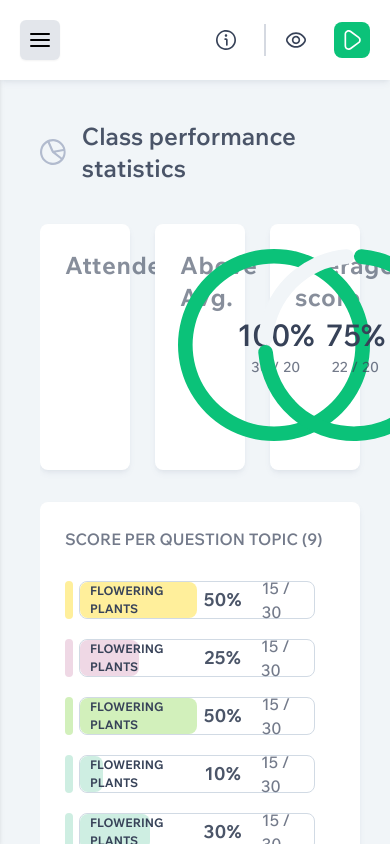
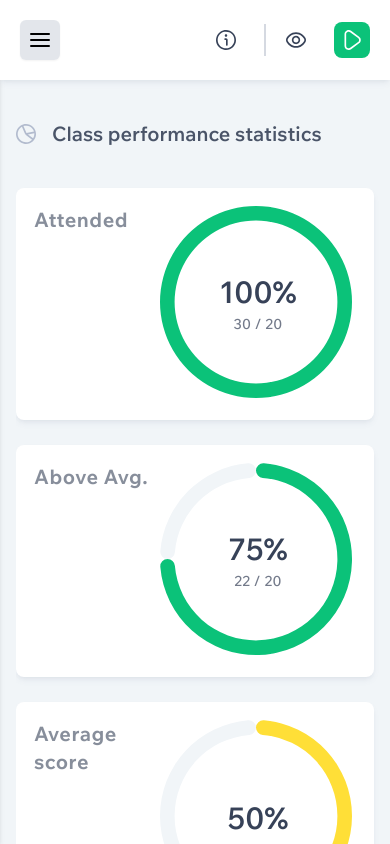
Before and after one commit to GodwinChibyk/afrilearn-web-app-test, a Next.js app: page / in a window 390 px wide. Built offline with nearby package versions, Linux system fonts and the light colour scheme.

Commit message:
feat[StatisticesPage]: add responsiviness

```diff
--- a/components/Global/Cards/PIeChartCard.tsx
+++ b/components/Global/Cards/PIeChartCard.tsx
@@ -26,9 +26,9 @@ export const PIeChartCard = ({
     percentageValue < 40 ? "red" : percentageValue < 70 ? "#FFDF37" : "#0BC279";
 
   return (
-    <div className="bg-whiteColor flex flex-row justify-between shadow-md shadow-grayColor/10 p-[25px] rounded-lg">
+    <div className="bg-whiteColor flex flex-row justify-between shadow-md shadow-grayColor/10 p-[18px] md:p-[25px] rounded-lg">
       <div>
-        <p className="text-2xl text-textColor/60 font-[family-name:var(--font-bold)] tracking-wide">
+        <p className="text-xl md:text-2xl text-textColor/60 font-[family-name:var(--font-bold)] tracking-wide">
           {title}
         </p>
       </div>
--- a/components/Layouts/DashboardLayout/DashboardLayoutIndex.tsx
+++ b/components/Layouts/DashboardLayout/DashboardLayoutIndex.tsx
@@ -20,9 +20,9 @@ export const DashboardLayoutIndex = ({
       />
 
       {/* main section */}
-      <div className="absolute inset-0 flex flex-row space-x-10">
+      <div className="absolute inset-0 flex flex-row space-x-4 sm:space-x-20 md:space-x-10">
         <SideBarSection showSideBarMenu={showSideBarMenu} />
-        <div className="flex-1 h-full pt-[120px] pr-[30px] bg-bgColor overflow-y-scroll scrollbar scrollbar-thumb-grayColor/70 scrollbar-track-bgColor scrollbar-thumb-rounded-full hover:scrollbar-thumb-grayColor/80">
+        <div className="flex-1 h-full pt-[120px] pr-4 sm:pr-[80px] md:pr-[30px] bg-bgColor overflow-y-scroll scrollbar scrollbar-thumb-grayColor/70 scrollbar-track-bgColor scrollbar-thumb-rounded-full hover:scrollbar-thumb-grayColor/80">
           {children}
         </div>
       </div>
--- a/components/Pages/StatisticsPage/PieChartStatisticsSection.tsx
+++ b/components/Pages/StatisticsPage/PieChartStatisticsSection.tsx
@@ -4,7 +4,7 @@ import React from "react";
 
 export const PieChartStatisticsSection = () => {
   return (
-    <section className="mt-10 grid grid-cols-3 gap-x-[25px]">
+    <section className="mt-10 grid gap-y-[25px] 1xl:grid-cols-2 2xl:grid-cols-3 gap-x-[25px]">
       <PIeChartCard
         title="Attended"
         percentageValue={100}
--- a/components/Pages/StatisticsPage/QuestionTopic.tsx
+++ b/components/Pages/StatisticsPage/QuestionTopic.tsx
@@ -29,10 +29,10 @@ export const QuestionTopic: FC<QuestionTopicProps> = ({
             flowering plants
           </p>
           <div className="flex flex-row items-center space-x-5">
-            <p className="text-textColor/90 text-lg tracking-wide font-[family-name:var(--font-bold)]">
+            <p className="text-textColor/90 text-base sm:text-lg tracking-wide font-[family-name:var(--font-bold)]">
               {percentageValue}%
             </p>
-            <p className="text-base text-textColor/70 font-[family-name:var(--font-medium)]">
+            <p className="text-xs sm:text-base text-textColor/70 font-[family-name:var(--font-medium)]">
               {averageScore} / {totalScore}
             </p>
           </div>
--- a/components/Pages/StatisticsPage/ScorePerQuestionSection.tsx
+++ b/components/Pages/StatisticsPage/ScorePerQuestionSection.tsx
@@ -4,15 +4,18 @@ import { questionScores } from "@/base/dummyData/questionScores";
 
 export const ScorePerQuestionSection = () => {
   return (
-    <section className="mt-8 w-full bg-whiteColor shadow-md shadow-grayColor/10 p-[25px] rounded-lg">
-      <h3 className="uppercase text-base text-textColor/70 font-[family-name:var(--font-semibold)]">
+    <section className="mt-8 w-full bg-whiteColor shadow-md shadow-grayColor/10 p-[12px] md:p-[25px] rounded-lg">
+      <h3 className="uppercase text-sm md:text-base text-textColor/70 font-[family-name:var(--font-semibold)]">
         Score Per Question topic (9)
       </h3>
 
       {/*  */}
       <div className="mt-[30px] h-auto flex flex-row flex-wrap">
         {[...questionScores].map((item) => (
-          <div key={item.id} className="w-full max-w-[600px] mb-5 mr-5">
+          <div
+            key={item.id}
+            className="w-full xl:max-w-[400px] 2xl:max-w-[500px] 3xl:max-w-[650px] mb-5 md:mr-5"
+          >
             <QuestionTopic
               averageScore={15}
               color={item.colorCode}
--- a/components/Pages/StatisticsPage/StatisticsPageIndex.tsx
+++ b/components/Pages/StatisticsPage/StatisticsPageIndex.tsx
@@ -7,8 +7,8 @@ export const StatisticsPageIndex = () => {
     <div className="pb-8">
       {/*  */}
       <section className="flex flex-row items-center space-x-4">
-        <PieChatIcon className="h-[30px] w-[30px]" color="#B2BBCE" />
-        <h2 className="text-2xl text-textColor/90 font-[family-name:var(--font-semibold)]">
+        <PieChatIcon className="h-[20px] w-[20px] lg:h-[30px] lg:w-[30px]" color="#B2BBCE" />
+        <h2 className="text-xl md:text-2xl text-textColor/90 font-[family-name:var(--font-semibold)]">
           Class performance statistics
         </h2>
       </section>
--- a/tailwind.config.ts
+++ b/tailwind.config.ts
@@ -18,7 +18,8 @@ const config: Config = {
         grayColor: "rgb(var(--gray-color) / <alpha-value>)",
       },
       screens: {
-        "1xl": "1368px",
+        "1xl": "1200px",
+        "3xl": "1600px",
       },
     },
   },
```
